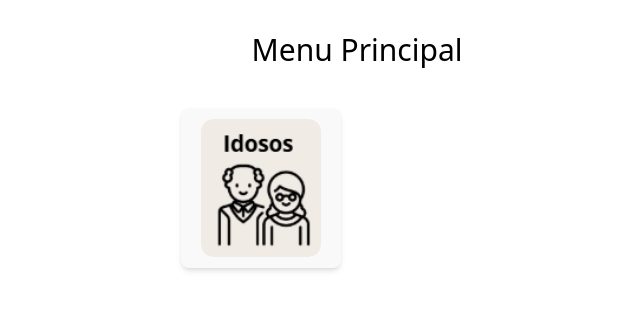
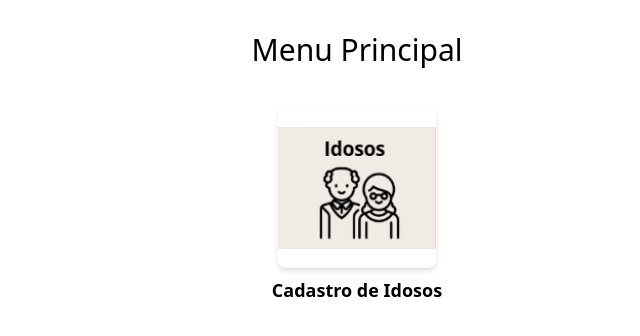
Before and after one commit to rraquelof/frontend-Associacao-idosos, a React (Vite) app: page /menu in a window 1280 px wide. Shown: the top 336 px of the page, without its empty margins (283-923 px from the left). Built offline with nearby package versions, Linux system fonts and the light colour scheme.

Commit message:
Foi o máximo que consegui deixar a imgaem preenchida no quadrado

```diff
--- a/src/componentes/MenuItem.tsx
+++ b/src/componentes/MenuItem.tsx
@@ -3,12 +3,14 @@ import { useNavigate } from "react-router-dom";
 
 interface MenuItemProps {
     icon: ReactNode;
+    label: string;
     route: string;
     className?: string;
 }
 
 export default function MenuItem({
     icon,
+    label,
     route,
     className = ""
 }: MenuItemProps) {
@@ -17,29 +19,34 @@ export default function MenuItem({
         navigate(route);
     }
 
-    const baseClasses = `
+    return (
+        <div className="flex flex-col items-center">
+            <button
+                type="button"
+                onClick={handleClick}
+                className={`
                     cursor-pointer
                     bg-[#F4EEE8]
                     rounded-xl
                     shadow-md
                     w-40
                     h-40
-        flex
-        flex-col
-        justify-center
-        items-center
-        transition
-        transform
+                    relative
+                    overflow-hidden
                     hover:scale-105
                     hover:shadow-lg
-    `;
-    return (
-        <button
-        type="button"
-        onClick={handleClick}
-        className={baseClasses + " " + className}
+                    transition
+                    ${className}
+                `}
             >
-        <div className="w-full h-full bg-white flex justify-center items-center rounded-xl overflow-hidden">{icon}</div>
+                <div className="absolute inset-0 bg-white flex justify-center items-center">
+                    {icon}
+                </div>
+
             </button>
+            <p className="mt-2 font-semibold text-lg text-black">
+                {label}
+            </p>
+        </div>
     );
 }
--- a/src/paginas/Menu.tsx
+++ b/src/paginas/Menu.tsx
@@ -8,12 +8,13 @@ export default function Menu(){
             <h1 className=" text-black font-medium text-3xl mb-10 transition-all duration-200">
                 Menu Principal
             </h1>
-            <div className="grid grid-cols-2 gap-8">
-                <MenuItem
-                icon={<img src={idososIcon} className="w-full h-full object-cover rounded-xl" />}
+
+            <MenuItem
+                icon={<img src={idososIcon} className="w-full h-full object-contain" />}
+                label="Cadastro de Idosos"
                 route="/cadastro/idoso"
-                />
-            </div>
+            />
+
         </div>
     )
 }
```
Lines whose indentation alone changed are shown as unchanged.
